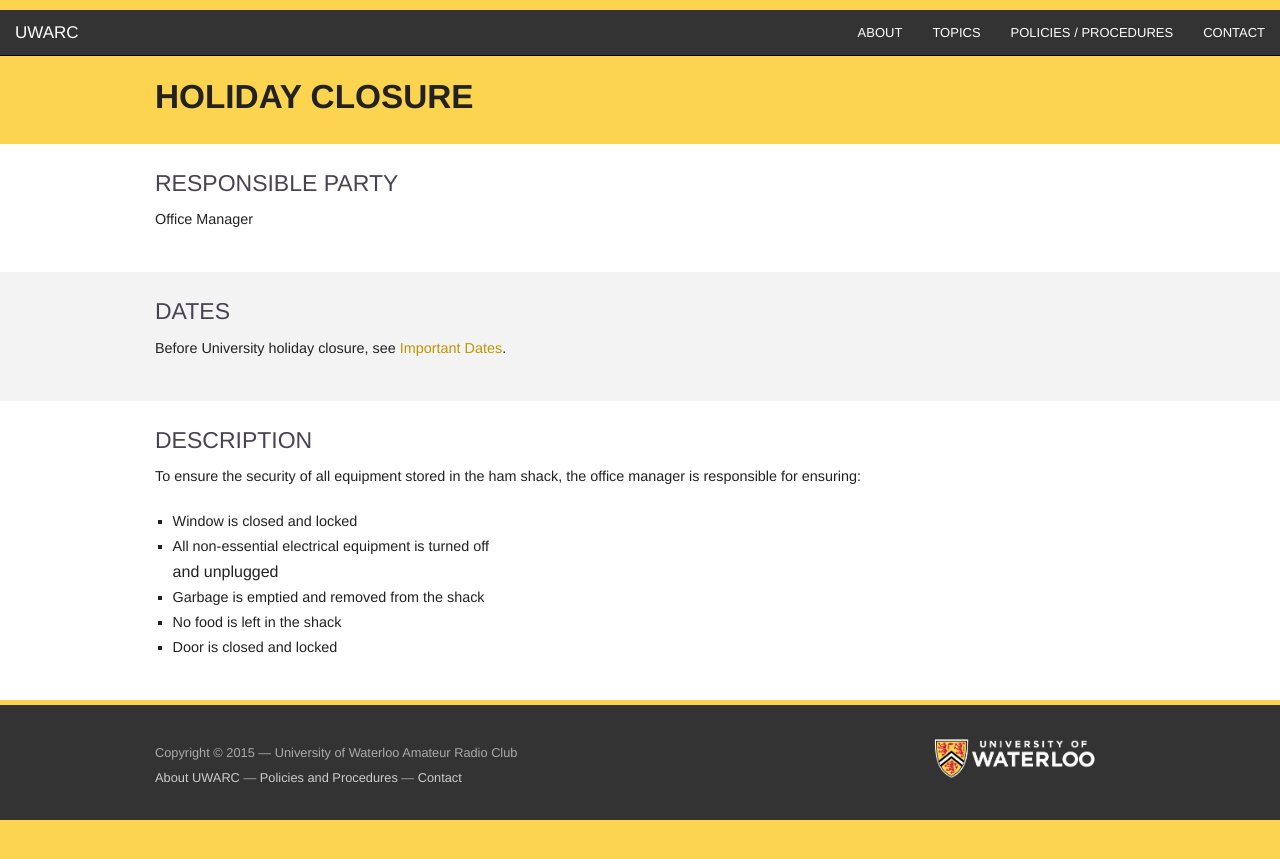
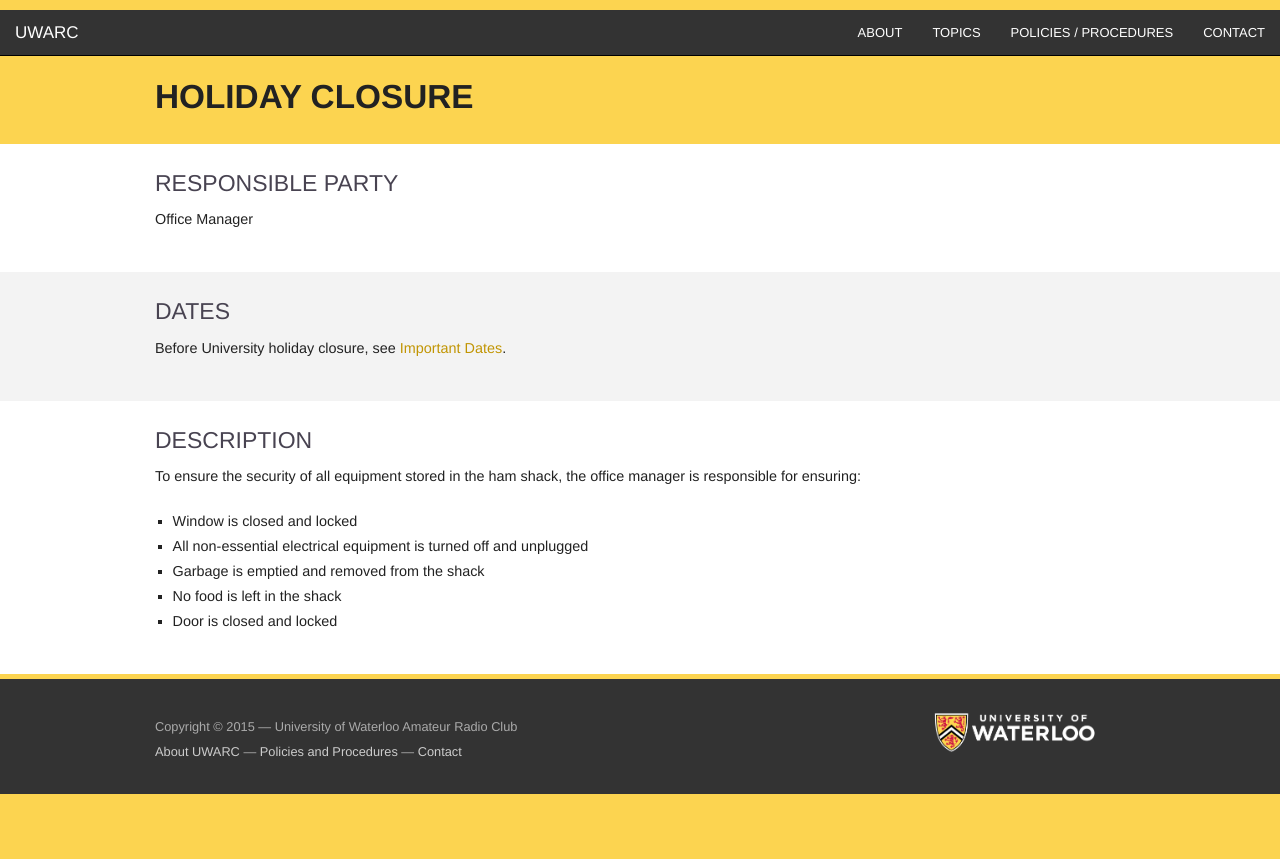
Before and after one commit to zachomedia/uwarc-website, a Jekyll site: the page built from policies-procedures/holiday-closure/index.html, in a window 1280 px wide. Shown: the top 859 px of the page. Built offline with Jekyll 4.4.1, drawn with Linux system fonts in a browser that asks for light colours; Markdown is read by kramdown in place of the engine named in the settings; some of the changed lines change nothing that is shown.

Commit message:
Minor fix

```diff
--- a/policies-procedures/holiday-closure/index.html
+++ b/policies-procedures/holiday-closure/index.html
@@ -26,8 +26,7 @@ title: Holiday Closure
 the office manager is responsible for ensuring:</p>
         <ul class="square">
             <li>Window is closed and locked</li>
-            <li>All non-essential electrical equipment is turned off</li>
-               and unplugged
+            <li>All non-essential electrical equipment is turned off and unplugged</li>
             <li>Garbage is emptied and removed from the shack</li>
             <li>No food is left in the shack</li>
             <li>Door is closed and locked</li>
```
